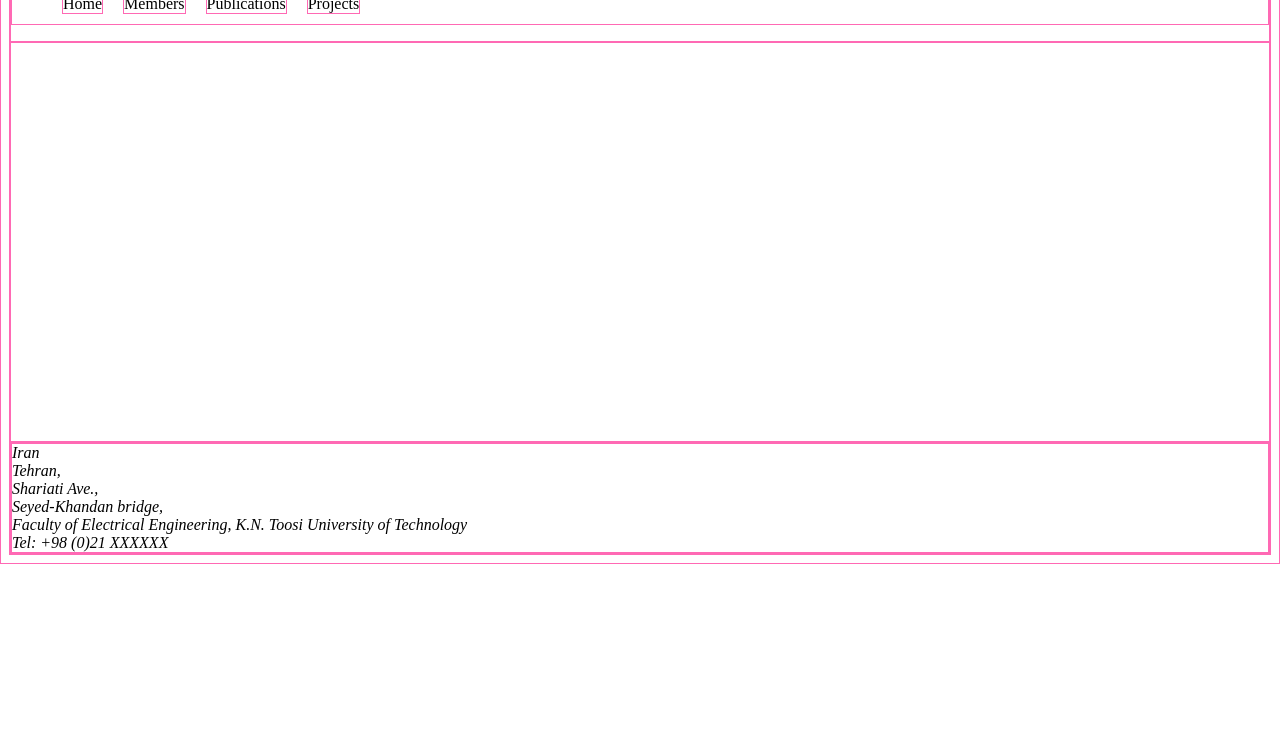
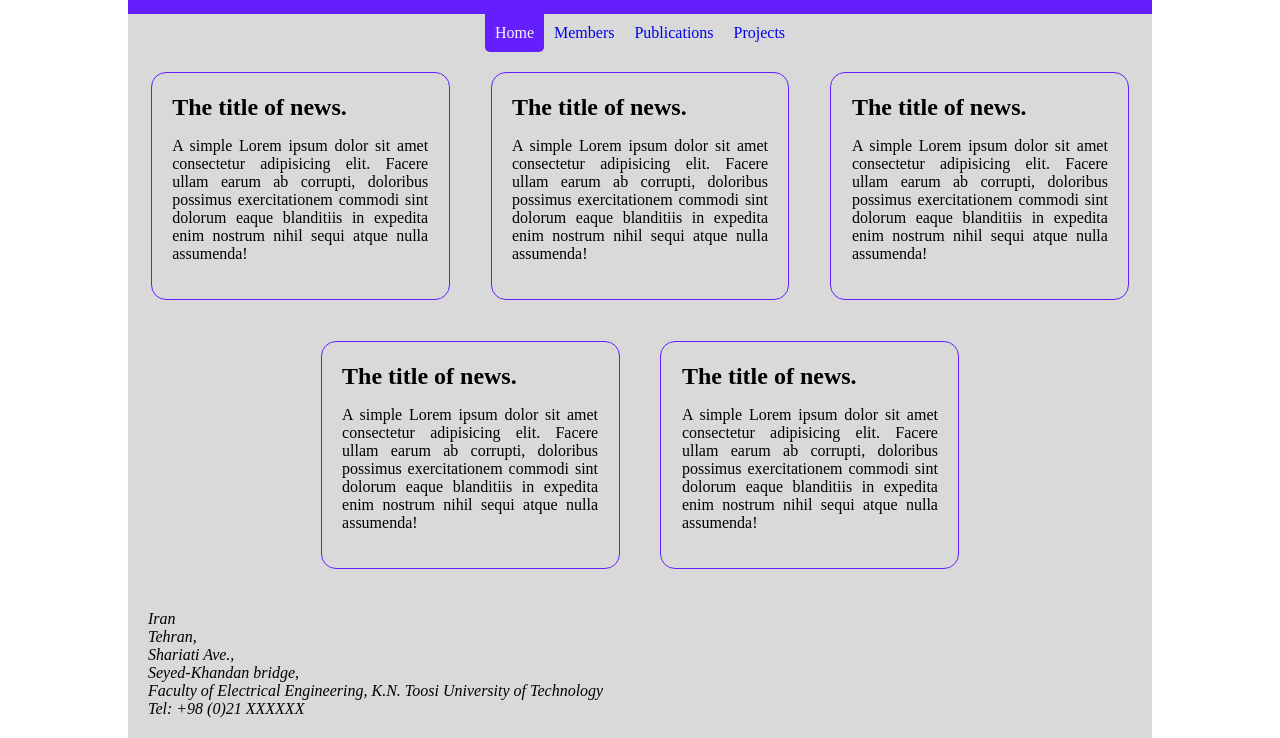
Before and after one commit to Salehbigdeli/MVMIP, a plain HTML site: page index.html in a window 1280 px wide. Shown: the part 146-884 px from the top of the page. Before the commit the page ends 800 px from the top, so only its background shows below. Drawn offline with Linux system fonts and the light colour scheme.

Commit message:
news section added

```diff
--- a/css/main.css
+++ b/css/main.css
@@ -1,23 +1,90 @@
-* {
+/* * {
     border: 1px solid hotpink;
     box-sizing: border-box;
+} */
+
+html {
+    background-color: white;
+}
+body {
+    margin: 0 auto;
+    padding: 0;
+    box-sizing: border-box;
+    width: 80%;
+    background-color: rgba(192, 192, 192, 0.603);
 }
 header {
     display: flex;
     justify-content: space-between;
+    background-color: #651fff;
+    color: whitesmoke;
+    padding: 30px;
 }
 img {
     width: 100px;
     height: 100px;
 }
+nav {
+    display: flex;
+    justify-content: center;
+    align-content: center;
+    margin: 0;
+    padding: 0;
+}
 ul {
     display: flex;
     list-style: none;
+    margin: 0;
+    padding: 0;
 }
 li {
-    margin: 10px;
+    margin: 0px;
+    display: flex;
 }
 
+
+li a {
+    text-decoration: none;
+    padding: 10px;
+    border-bottom-left-radius: 5px;
+    border-bottom-right-radius: 5px;
+}
+li a.active {
+    background-color: #651fff;
+    color: whitesmoke;
+}
+
+li a:hover {
+    background-color: #5e92f3;
+    color: whitesmoke;
+}
+
+
+
 main {
-    height: 400px;
+    display: flex;
+    flex-wrap: wrap;
+    justify-content: center;
+    /* border: 1px solid #5e92f3; */
 }
+
+section {
+    border: 1px solid #651fff;
+    border-radius: 15px;
+    width: 25%;
+    margin: 2%;
+    padding: 2%;
+}
+
+p {
+    text-align: justify;
+}
+
+h1 {
+    padding: 0;
+    margin: 0;
+}
+
+footer {
+    padding: 20px;
+}
--- a/index.html
+++ b/index.html
@@ -15,13 +15,33 @@
     </header>
     <nav>
         <ul>
-            <li>Home</li>
-            <li>Members</li>
-            <li>Publications</li>
-            <li>Projects</li>
+            <li><a class="active" href="#">Home</a></li>
+            <li><a href="#">Members</a></li>
+            <li><a href="#">Publications</a></li>
+            <li><a href="#">Projects</a></li>
         </ul>
     </nav>
     <main>
+        <section class="news">
+            <h1>The title of news.</h1>
+            <p>A simple Lorem ipsum dolor sit amet consectetur adipisicing elit. Facere ullam earum ab corrupti, doloribus possimus exercitationem commodi sint dolorum eaque blanditiis in expedita enim nostrum nihil sequi atque nulla assumenda!</p>
+        </section>
+        <section class="news">
+            <h1>The title of news.</h1>
+            <p>A simple Lorem ipsum dolor sit amet consectetur adipisicing elit. Facere ullam earum ab corrupti, doloribus possimus exercitationem commodi sint dolorum eaque blanditiis in expedita enim nostrum nihil sequi atque nulla assumenda!</p>
+        </section>
+        <section class="news">
+            <h1>The title of news.</h1>
+            <p>A simple Lorem ipsum dolor sit amet consectetur adipisicing elit. Facere ullam earum ab corrupti, doloribus possimus exercitationem commodi sint dolorum eaque blanditiis in expedita enim nostrum nihil sequi atque nulla assumenda!</p>
+        </section>
+        <section class="news">
+            <h1>The title of news.</h1>
+            <p>A simple Lorem ipsum dolor sit amet consectetur adipisicing elit. Facere ullam earum ab corrupti, doloribus possimus exercitationem commodi sint dolorum eaque blanditiis in expedita enim nostrum nihil sequi atque nulla assumenda!</p>
+        </section>
+        <section class="news">
+            <h1>The title of news.</h1>
+            <p>A simple Lorem ipsum dolor sit amet consectetur adipisicing elit. Facere ullam earum ab corrupti, doloribus possimus exercitationem commodi sint dolorum eaque blanditiis in expedita enim nostrum nihil sequi atque nulla assumenda!</p>
+        </section>
 
     </main>
     <footer>
```
